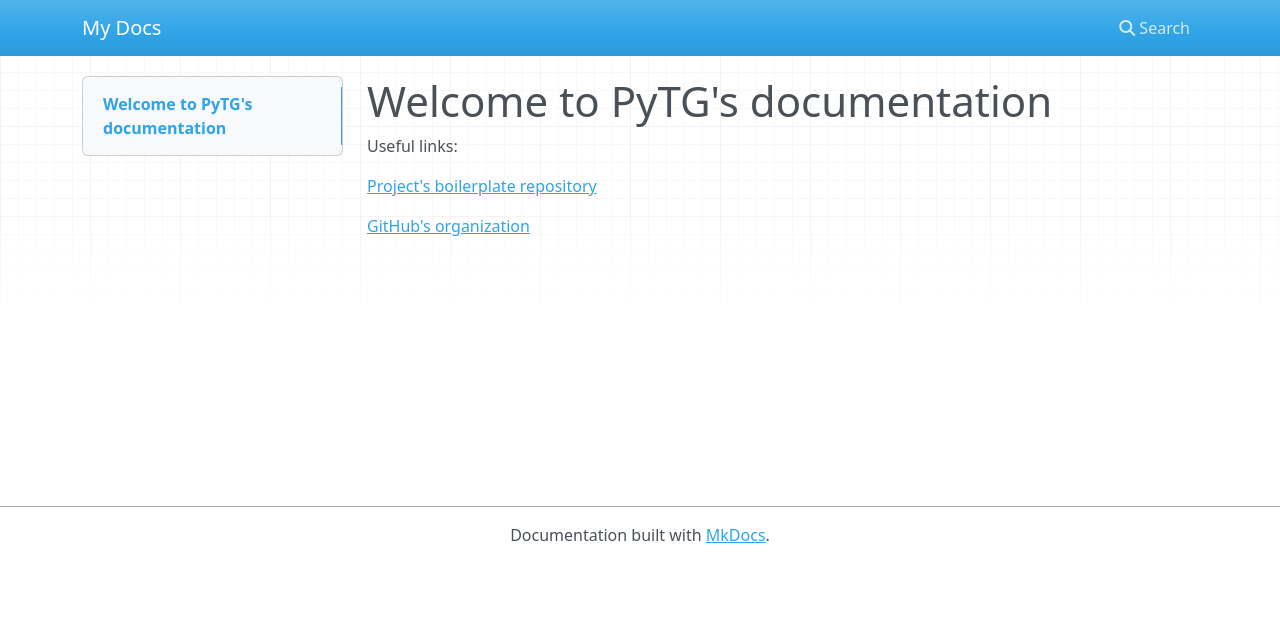
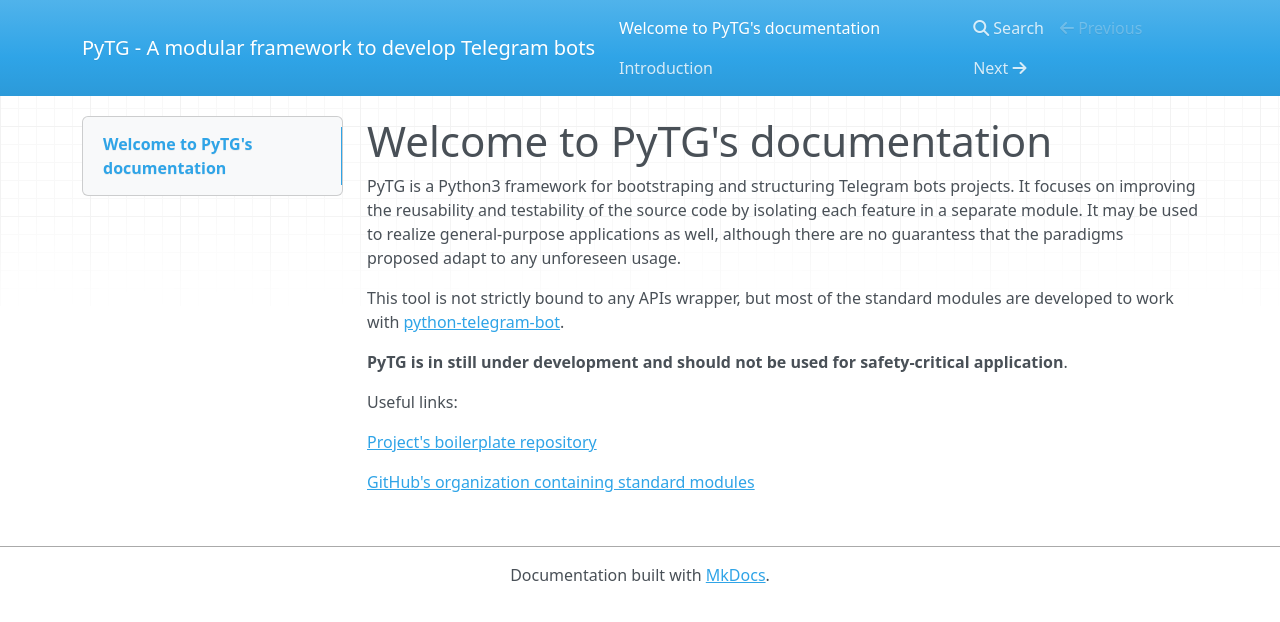
Before and after one commit to modbo-project/modbo-boilerplate, an MkDocs documentation site: the page built from docs/index.md, in a window 1280 px wide. Shown: the top 622 px of the page. Built offline with MkDocs 1.6.1, drawn with Linux system fonts in a browser that asks for light colours; nearby versions of some CDN libraries.

Commit message:
added introduction and examples

```diff
--- a/docs/index.md
+++ b/docs/index.md
@@ -1,8 +1,14 @@
 # Welcome to PyTG's documentation
+
+PyTG is a Python3 framework for bootstraping and structuring Telegram bots projects. It focuses on improving the reusability and testability of the source code by isolating each feature in a separate module. It may be used to realize general-purpose applications as well, although there are no guarantess that the paradigms proposed adapt to any unforeseen usage.
+
+This tool is not strictly bound to any APIs wrapper, but most of the standard modules are developed to work with [python-telegram-bot](https://github.com/python-telegram-bot/python-telegram-bot/).
+
+**PyTG is in still under development and should not be used for safety-critical application**.
 
 Useful links:
 
 
 [Project's boilerplate repository](https://github.com/PyTG/pytg-boilerplate/)
 
-[GitHub's organization](https://github.com/PyTG/)
+[GitHub's organization containing standard modules](https://github.com/PyTG/)
--- a/mkdocs.yml
+++ b/mkdocs.yml
@@ -1 +1 @@
-site_name: My Docs
+site_name: PyTG - A modular framework to develop Telegram bots
```
Also changed, not shown: docs/introduction.md (added, +9 -0 lines).
